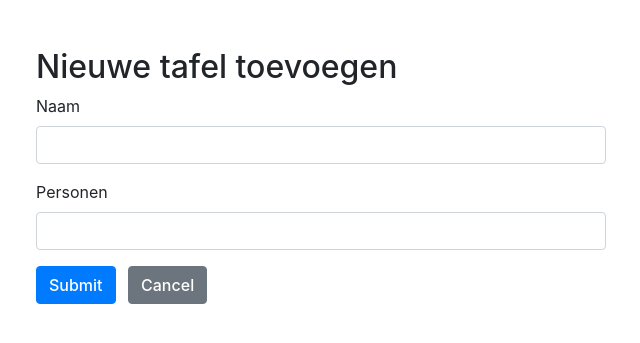
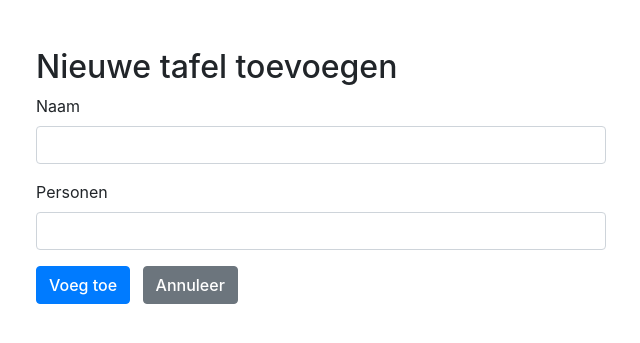
Before and after one commit to TheGamingBram/Project7-Bontemps, a PHP site: page /tafels/create.php in a window 1280 px wide. Shown: the top 343 px of the page, without its empty margins (319-959 px from the left). Run offline with PHP 8.4, Linux system fonts and the light colour scheme; some libraries are stand-ins or nearby versions.

Commit message:
Tafels V3

```diff
--- a/tafels/create.php
+++ b/tafels/create.php
@@ -85,8 +85,8 @@ if($_SERVER["REQUEST_METHOD"] == "POST"){
                             <input type="text" name="personen" class="form-control <?php echo (!empty($personen_err)) ? 'is-invalid' : ''; ?>" value="<?php echo $personen; ?>">
                             <span class="invalid-feedback"><?php echo $personen_err;?></span>
                         </div>
-                        <input type="submit" class="btn btn-primary" value="Submit">
-                        <a href="./" class="btn btn-secondary ml-2">Cancel</a>
+                        <input type="submit" class="btn btn-primary" value="Voeg toe">
+                        <a href="./" class="btn btn-secondary ml-2">Annuleer</a>
                     </form>
                 </div>
             </div>
```
Also changed, not shown: tafels/index.php (+5 -5 lines), tafels/delete.php (added), tafels/update.php (added).
